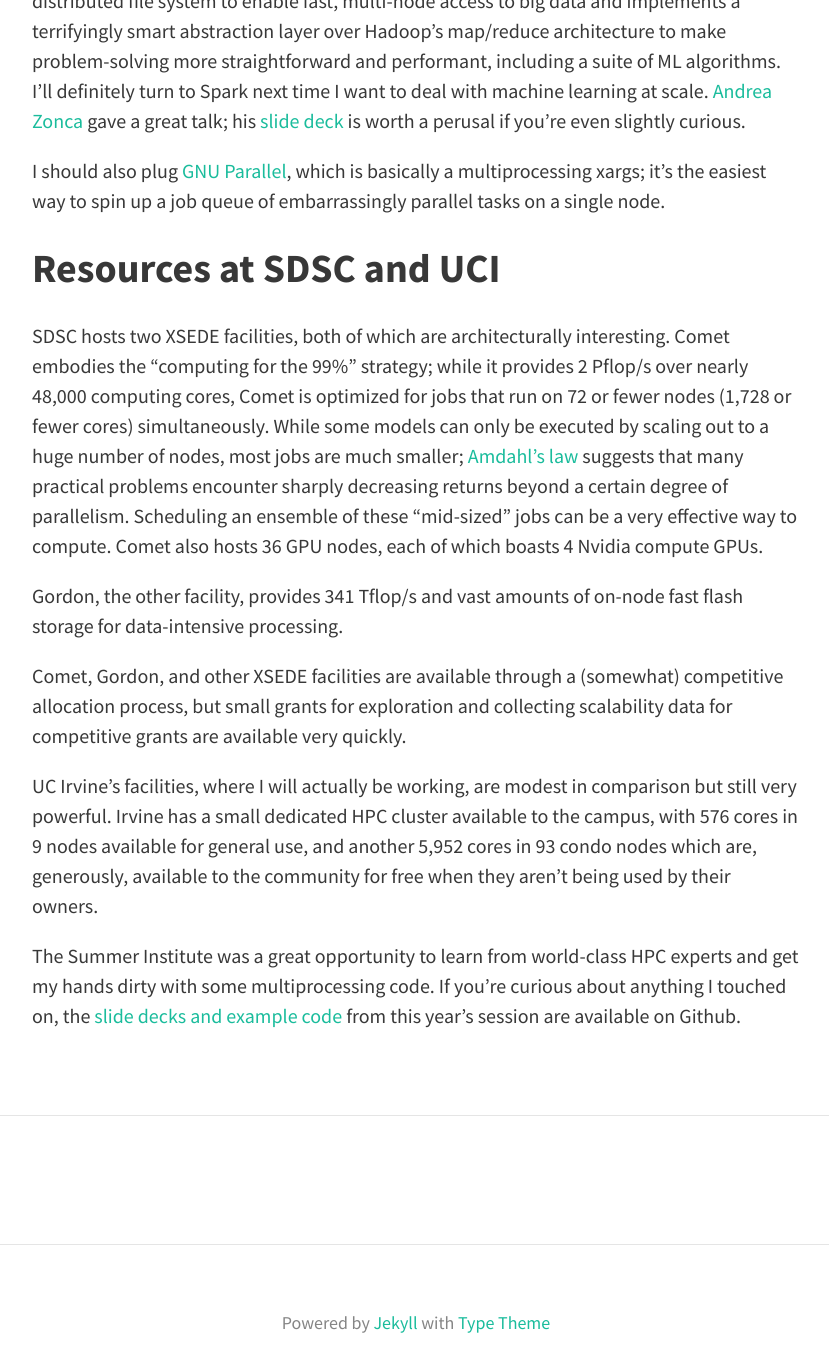
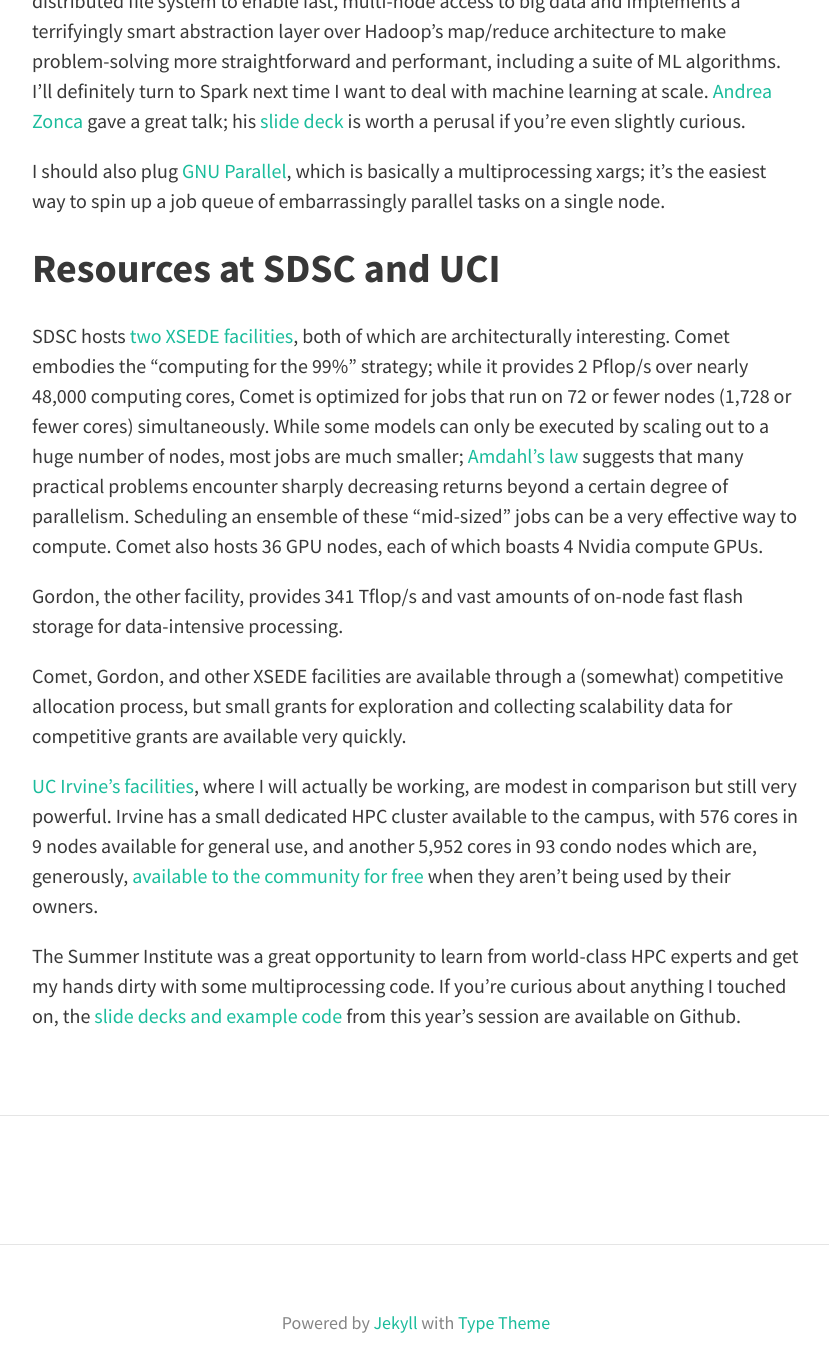
Before and after one commit to tdsmith/blog, a Jekyll site: the page built from _posts/2015-08-15-sdsc-summer-institute-wrapup.markdown, in a window 1280 px wide and 1400 px high, scrolled down 3769 px. Shown: the top 1372 px of the window, without its empty margins (224-1053 px from the left). Built offline with Jekyll 4.4.1, drawn with Linux system fonts in a browser that asks for light colours; nearby versions of some CDN libraries; comment, search, counter and statistics services are not loaded; part of the change alters nothing that is shown.

```diff
--- a/_posts/2015-08-15-sdsc-summer-institute-wrapup.markdown
+++ b/_posts/2015-08-15-sdsc-summer-institute-wrapup.markdown
@@ -88,12 +88,12 @@ I should also plug [GNU Parallel](https://www.gnu.org/software/parallel/), which
 
 ## Resources at SDSC and UCI
 
-SDSC hosts two XSEDE facilities, both of which are architecturally interesting. Comet embodies the "computing for the 99%" strategy; while it provides 2 Pflop/s over nearly 48,000 computing cores, Comet is optimized for jobs that run on 72 or fewer nodes (1,728 or fewer cores) simultaneously. While some models can only be executed by scaling out to a huge number of nodes, most jobs are much smaller; [Amdahl's law](https://en.wikipedia.org/wiki/Amdahl%27s_law) suggests that many practical problems encounter sharply decreasing returns beyond a certain degree of parallelism. Scheduling an ensemble of these "mid-sized" jobs can be a very effective way to compute. Comet also hosts 36 GPU nodes, each of which boasts 4 Nvidia compute GPUs.
+SDSC hosts [two XSEDE facilities](https://www.sdsc.edu/services/hpc/hpc_systems.html), both of which are architecturally interesting. Comet embodies the "computing for the 99%" strategy; while it provides 2 Pflop/s over nearly 48,000 computing cores, Comet is optimized for jobs that run on 72 or fewer nodes (1,728 or fewer cores) simultaneously. While some models can only be executed by scaling out to a huge number of nodes, most jobs are much smaller; [Amdahl's law](https://en.wikipedia.org/wiki/Amdahl%27s_law) suggests that many practical problems encounter sharply decreasing returns beyond a certain degree of parallelism. Scheduling an ensemble of these "mid-sized" jobs can be a very effective way to compute. Comet also hosts 36 GPU nodes, each of which boasts 4 Nvidia compute GPUs.
 
 Gordon, the other facility, provides 341 Tflop/s and vast amounts of on-node fast flash storage for data-intensive processing.
 
 Comet, Gordon, and other XSEDE facilities are available through a (somewhat) competitive allocation process, but small grants for exploration and collecting scalability data for competitive grants are available very quickly.
 
-UC Irvine's facilities, where I will actually be working, are modest in comparison but still very powerful. Irvine has a small dedicated HPC cluster available to the campus, with 576 cores in 9 nodes available for general use, and another 5,952 cores in 93 condo nodes which are, generously, available to the community for free when they aren't being used by their owners.
+[UC Irvine's facilities](http://hpc.oit.uci.edu/), where I will actually be working, are modest in comparison but still very powerful. Irvine has a small dedicated HPC cluster available to the campus, with 576 cores in 9 nodes available for general use, and another 5,952 cores in 93 condo nodes which are, generously, [available to the community for free](http://hpc.oit.uci.edu/free-queue) when they aren't being used by their owners.
 
 The Summer Institute was a great opportunity to learn from world-class HPC experts and get my hands dirty with some multiprocessing code. If you're curious about anything I touched on, the [slide decks and example code](https://github.com/sdsc/sdsc-summer-institute-2015) from this year's session are available on Github.
```
